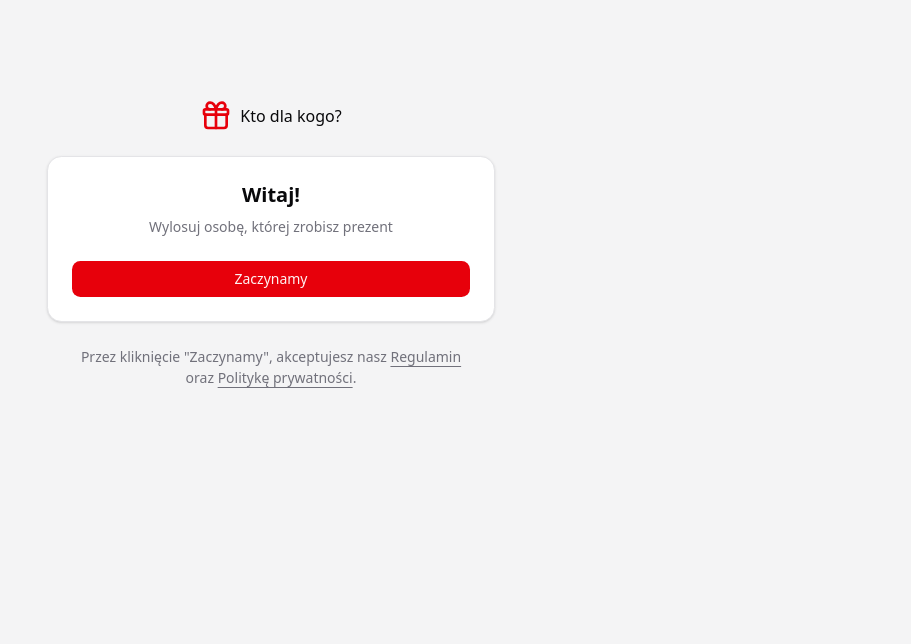
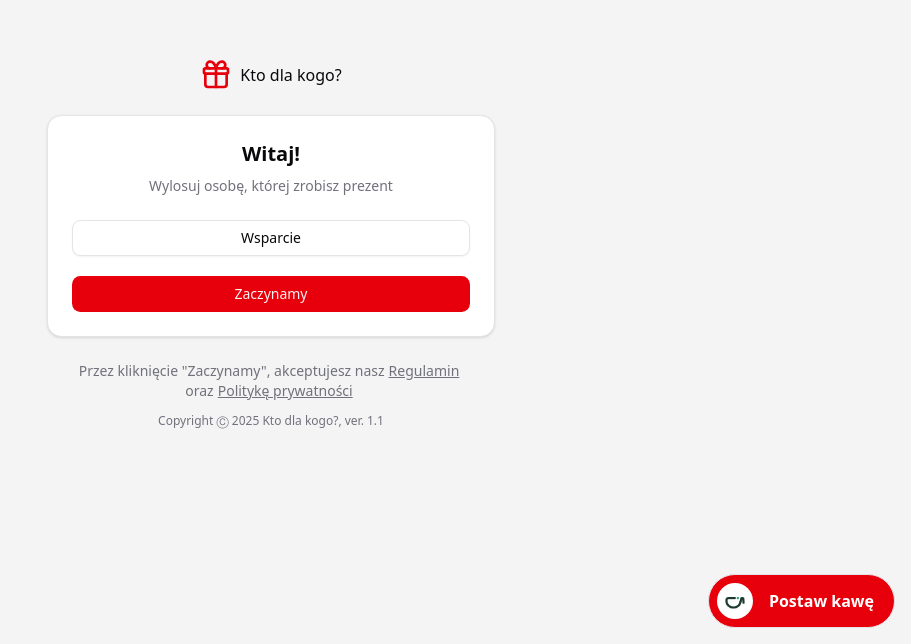
Before and after one commit to patryk-makarewicz/kto-dla-kogo, a Next.js app: page / in a window 1280 px wide. Shown: the part 156-800 px from the top of the page, without its empty margins (369-1280 px from the left). Built offline with nearby package versions, Linux system fonts and the light colour scheme.

Commit message:
Adjust page and page layout

```diff
--- a/app/page.tsx
+++ b/app/page.tsx
@@ -1,6 +1,7 @@
 import Link from 'next/link';
 
-import { Button, Card, CardContent, CardDescription, CardHeader, CardTitle, FieldDescription } from '@/components/ui';
+import { Footer } from '@/components/';
+import { Button, Card, CardContent, CardDescription, CardHeader, CardTitle } from '@/components/ui';
 
 const Home = () => {
   return (
@@ -10,16 +11,18 @@ const Home = () => {
           <CardTitle className="text-xl">Witaj!</CardTitle>
           <CardDescription>Wylosuj osobę, której zrobisz prezent</CardDescription>
         </CardHeader>
-        <CardContent>
+        <CardContent className="flex flex-col gap-5">
+          <Link href="/donation">
+            <Button variant={'outline'} className="w-full cursor-pointer">
+              Wsparcie
+            </Button>
+          </Link>
           <Link href="/draw">
             <Button className="w-full cursor-pointer">Zaczynamy</Button>
           </Link>
         </CardContent>
       </Card>
-      <FieldDescription className="px-6 text-center">
-        Przez kliknięcie &quot;Zaczynamy&quot;, akceptujesz nasz <a href="#">Regulamin</a> oraz{' '}
-        <a href="#">Politykę prywatności</a>.
-      </FieldDescription>
+      <Footer />
     </div>
   );
 };
--- a/layouts/page-layout.tsx
+++ b/layouts/page-layout.tsx
@@ -1,4 +1,4 @@
-import { Header } from '@/components/';
+import { CoffeeButton, Header } from '@/components/';
 
 export default function PageLayout({
   children
@@ -10,6 +10,9 @@ export default function PageLayout({
       <div className="flex w-full max-w-md flex-col gap-6">
         <Header />
         {children}
+        <div className="fixed right-4 bottom-4">
+          <CoffeeButton />
+        </div>
       </div>
     </main>
   );
```
